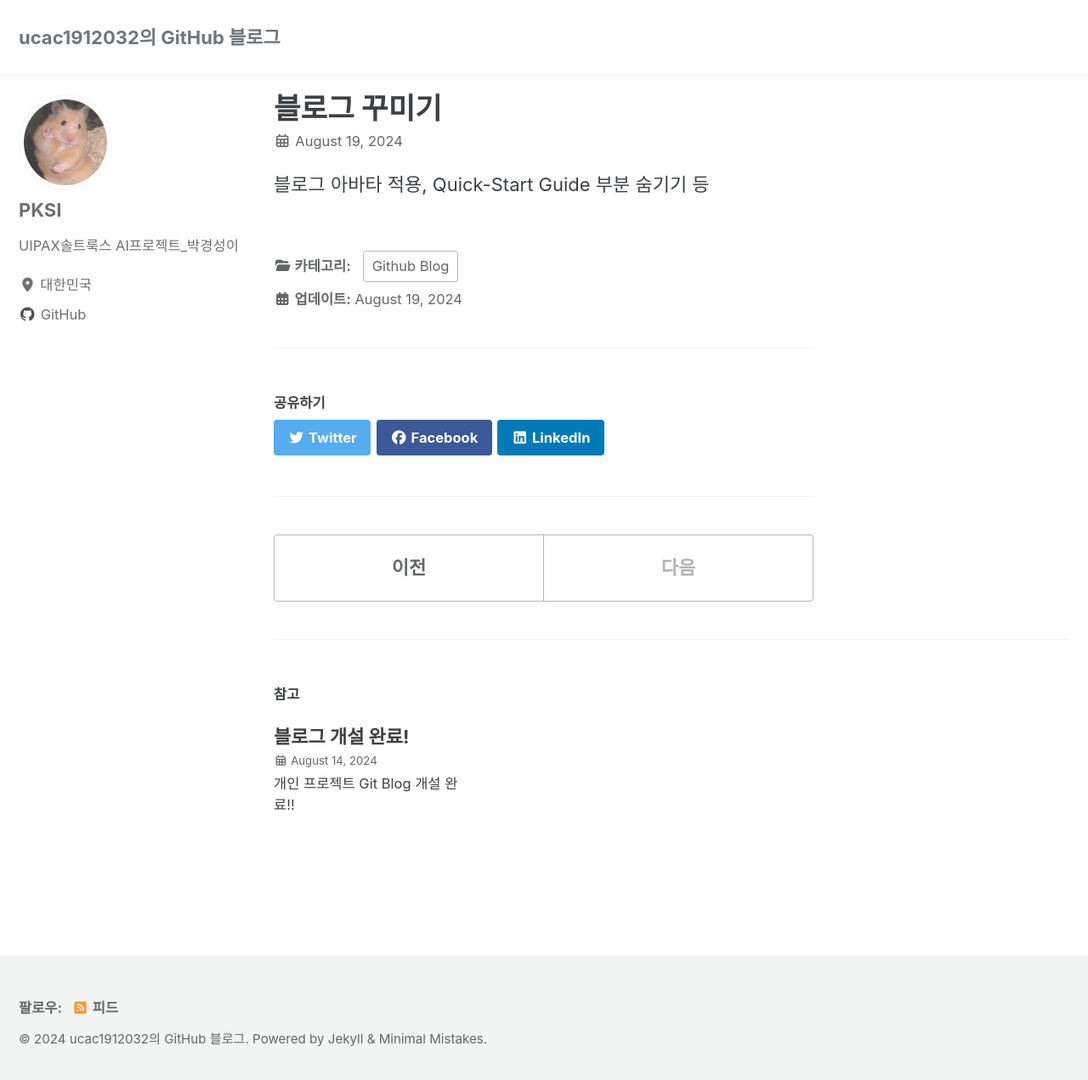
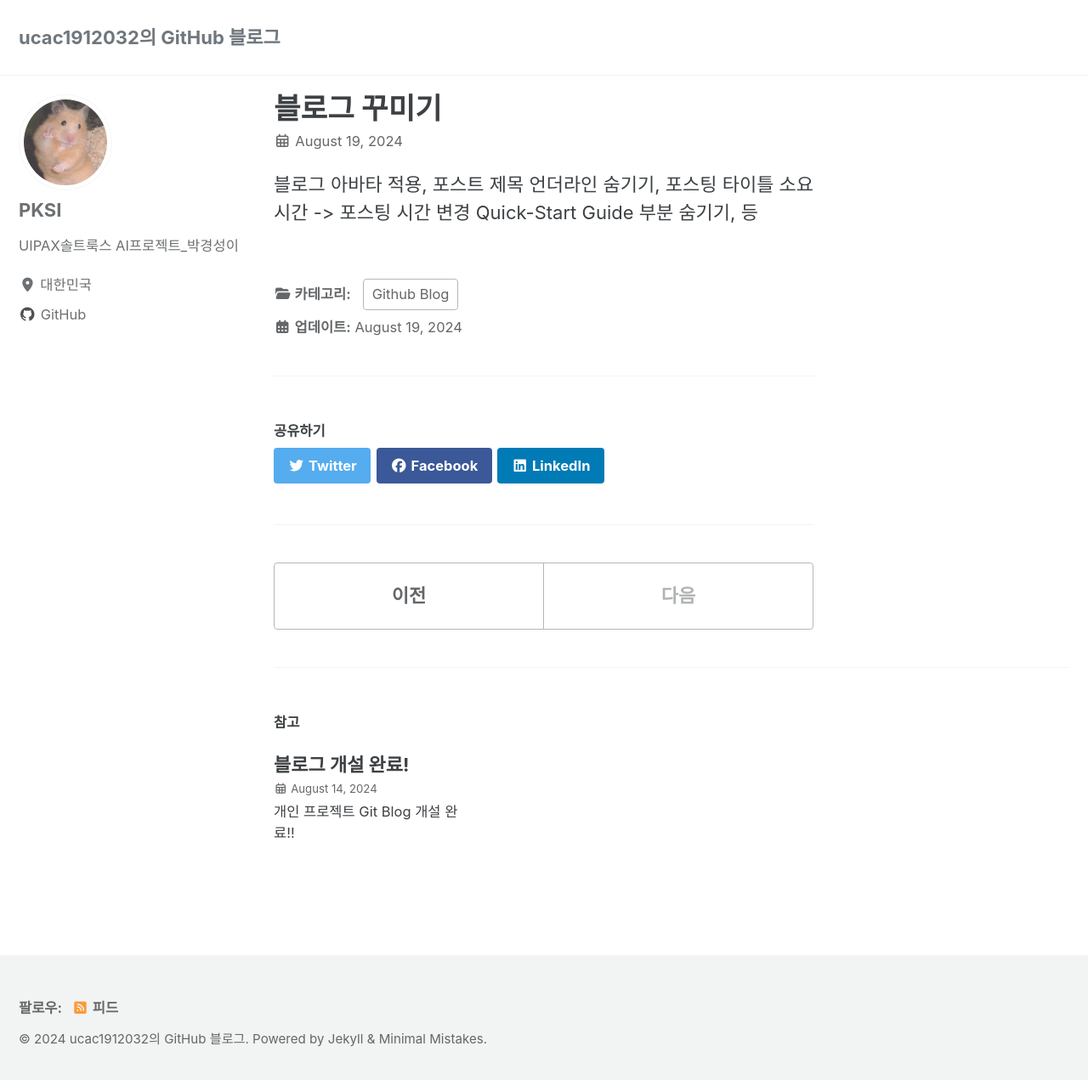
Before and after one commit to ucac1912032/ucac1912032.github.io, a Jekyll site: the page built from _posts/2024-08-19-블로그 꾸미기.md, in a window 1280 px wide and 1279 px high. Shown: the top 1271 px of the window at 85% size. Built offline with Jekyll 4.4.1, drawn with Linux system fonts in a browser that asks for light colours; cached includes are drawn as plain includes.

Commit message:
블로그 글 수정

```diff
--- a/_posts/2024-08-19-블로그 꾸미기.md
+++ b/_posts/2024-08-19-블로그 꾸미기.md
@@ -5,4 +5,5 @@ categories:
   - Github Blog
 ---
 
-블로그 아바타 적용, Quick-Start Guide 부분 숨기기 등
+블로그 아바타 적용, 포스트 제목 언더라인 숨기기, 포스팅 타이틀 소요시간 -> 포스팅 시간 변경
+Quick-Start Guide 부분 숨기기, 등
```
